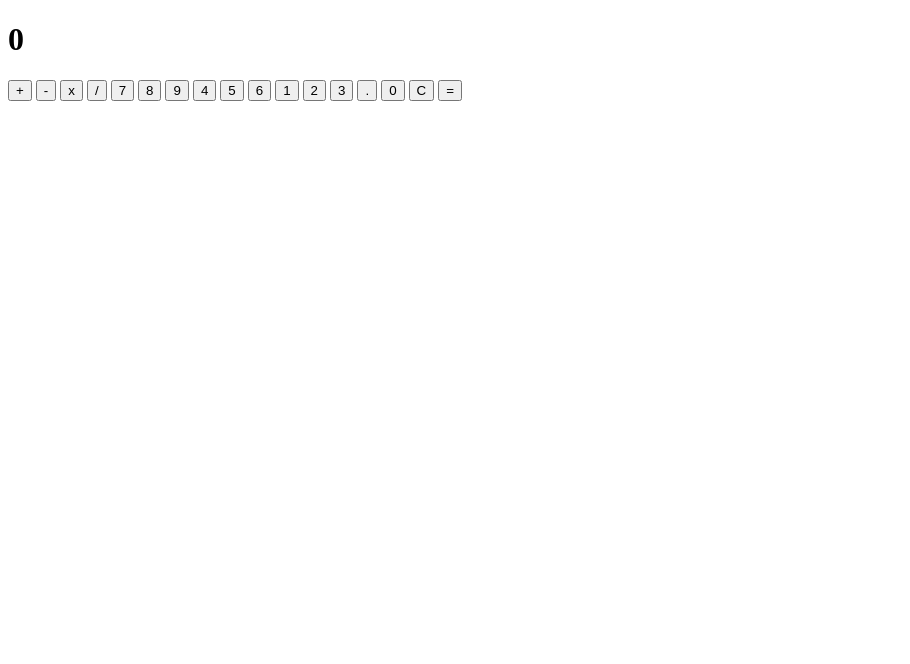
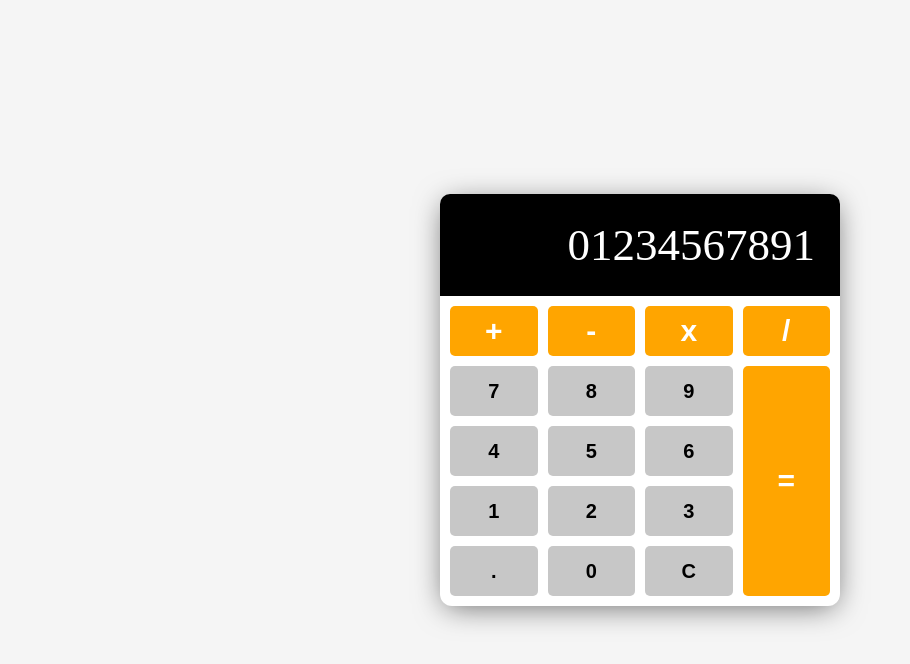
Before and after one commit to 62160140/calculator, a plain HTML site: page index.html in a window 1280 px wide. Shown: the whole page, without its empty margins (0-910 px from the left). Drawn offline with Linux system fonts and the light colour scheme.

Commit message:
design css

```diff
--- a/index.html
+++ b/index.html
@@ -9,7 +9,7 @@
 <body>
   <div class="calculator">
     <div class="calculator-display">
-        <h1>0</h1>
+        <h1>01234567891</h1>
     </div>
     <div class="calculator-button">
         <button class="operator" value="+">+</button>
--- a/style.css
+++ b/style.css
@@ -0,0 +1,81 @@
+html{
+  box-sizing: border-box;
+}
+
+body{
+  margin: 0;
+  min-height: 100vh;
+  display: flex;
+  justify-content: center;
+  align-items: center;
+  background-color: whitesmoke;
+}
+.calculator{
+  background-color: white;
+  width: 400px;
+  border-radius: 12px;
+  box-shadow: 0 5px 30px -5px rgba(0, 0, 0, .6);
+}
+
+.calculator-display{
+  background-color: black;
+  color: white;
+  display: flex;
+  align-items: center;
+  justify-content: flex-end;
+  border-radius: 10px 10px 0 0;
+}
+
+.calculator-display h1{
+  margin: 0;
+  font-size: 45px;
+  padding: 25px;
+  font-weight: 100;
+  overflow-x: auto;
+}
+
+.calculator-button{
+  display: grid;
+  grid-template-columns: repeat(4,1fr);
+  grid-gap: 10px;
+  padding: 10px;
+}
+
+.equal{
+  grid-column: 4 / span 1;
+  grid-row: 2 / span 4;
+}
+
+button{
+  min-height: 50px;
+  font-size: 20px;
+  font-weight: bold;
+  border: 0;
+  border-radius: 5px;
+  cursor: pointer;
+  outline: none;
+  background-color: rgb(199, 199, 199);
+}
+
+button:hover{
+  filter: brightness(110%);
+}
+
+button:active{
+  transform: translateY(1px);
+}
+
+
+.operator , .equal{
+  background-color: orange;
+  color: white;
+  font-size: 30px;
+}
+
+@media screen and (max-width: 600px) {
+
+  .calculator{
+    width: 95%;
+  }
+
+}
```
